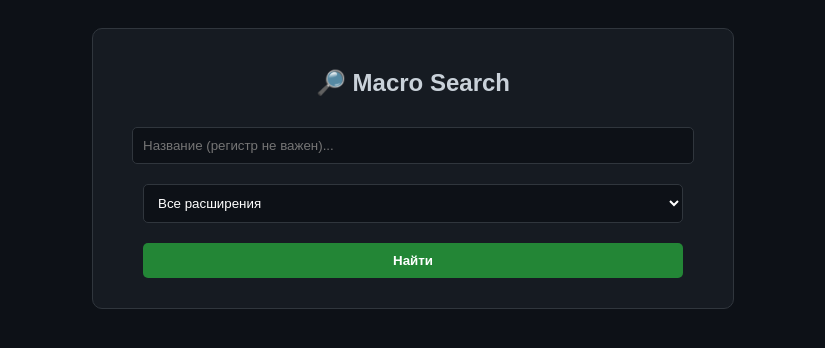
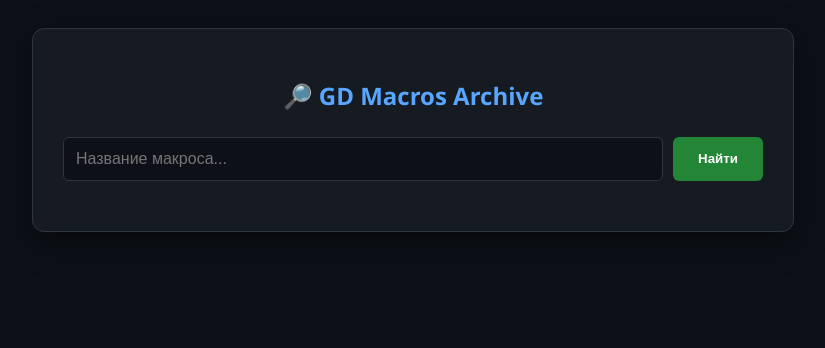
Before and after one commit to Zer0one11/macro.lib, a plain HTML site: page index.html in a window 1280 px wide. Shown: the whole page, without its empty margins (227-1052 px from the left). Drawn offline with Linux system fonts and the light colour scheme.

Commit message:
Update index.html

```diff
--- a/index.html
+++ b/index.html
@@ -5,73 +5,102 @@
     <meta name="viewport" content="width=device-width, initial-scale=1.0">
     <title>GD Macros Search</title>
     <style>
-        body { font-family: sans-serif; background: #0d1117; color: #c9d1d9; padding: 20px; text-align: center; }
-        .container { max-width: 600px; margin: 0 auto; background: #161b22; padding: 20px; border-radius: 10px; border: 1px solid #30363d; }
-        input, select, button { width: 90%; padding: 10px; margin: 10px 0; border-radius: 5px; border: 1px solid #30363d; background: #0d1117; color: white; }
-        button { background: #238636; cursor: pointer; font-weight: bold; border: none; }
+        body { font-family: 'Segoe UI', Tahoma, Geneva, Verdana, sans-serif; background: #0d1117; color: #c9d1d9; padding: 20px; display: flex; justify-content: center; }
+        .container { width: 100%; max-width: 700px; background: #161b22; padding: 30px; border-radius: 12px; border: 1px solid #30363d; box-shadow: 0 10px 30px rgba(0,0,0,0.5); }
+        h2 { color: #58a6ff; text-align: center; margin-bottom: 25px; }
+
+        .search-box { display: flex; gap: 10px; margin-bottom: 20px; }
+        input {
+            flex-grow: 1; padding: 12px; background: #0d1117; border: 1px solid #30363d; color: white; border-radius: 6px; font-size: 16px; outline: none;
+        }
+        input:focus { border-color: #58a6ff; }
+
+        button {
+            padding: 12px 25px; background: #238636; color: white; border: none; border-radius: 6px; font-weight: bold; cursor: pointer; transition: 0.2s;
+        }
         button:hover { background: #2ea043; }
-        .result-item { text-align: left; background: #21262d; padding: 15px; margin-top: 10px; border-radius: 6px; }
-        a { color: #58a6ff; text-decoration: none; margin-right: 15px; }
+
+        #loader { display: none; text-align: center; margin: 20px 0; color: #8b949e; }
+
+        .result-item {
+            background: #21262d; padding: 15px; margin-top: 12px; border-radius: 8px; border: 1px solid #30363d; display: flex; justify-content: space-between; align-items: center;
+        }
+        .info { display: flex; flex-direction: column; gap: 5px; }
+        .name { color: #58a6ff; font-weight: bold; font-size: 17px; }
+
+        /* Тег расширения */
+        .ext-badge {
+            display: inline-block; padding: 2px 8px; background: #30363d; color: #f0f6fc; border-radius: 12px; font-size: 12px; text-transform: uppercase; width: fit-content;
+        }
+
+        .actions { display: flex; gap: 10px; }
+        .btn-link { color: #8b949e; text-decoration: none; font-size: 14px; }
+        .btn-link:hover { color: #58a6ff; }
+        .btn-download { background: #30363d; color: white; padding: 8px 12px; border-radius: 6px; text-decoration: none; font-size: 14px; font-weight: bold; }
+        .btn-download:hover { background: #3fb950; }
     </style>
 </head>
 <body>
 
 <div class="container">
-    <h2>🔎 Macro Search</h2>
-    <input type="text" id="macroName" placeholder="Название (регистр не важен)...">
-    <select id="extension">
-        <option value="">Все расширения</option>
-        <option value="extension:echo">ECHO</option>
-        <option value="extension:gdr">GDR</option>
-        <option value="extension:mhr">MHR</option>
-        <option value="extension:re">RE</option>
-    </select>
-    <button onclick="searchMacros()">Найти</button>
+    <h2>🔎 GD Macros Archive</h2>
 
-    <div id="loader" style="display:none;">Поиск...</div>
+    <div class="search-box">
+        <input type="text" id="macroName" placeholder="Название макроса..." onkeypress="if(event.key==='Enter') searchMacros()">
+        <button onclick="searchMacros()">Найти</button>
+    </div>
+
+    <div id="loader">Ищем в базе данных...</div>
     <div id="results"></div>
 </div>
 
 <script>
     async function searchMacros() {
         const queryText = document.getElementById('macroName').value.trim();
-        const ext = document.getElementById('extension').value;
         const resultsDiv = document.getElementById('results');
         const loader = document.getElementById('loader');
 
-        if (!queryText) return alert("Введите название!");
+        if (!queryText) return;
 
         resultsDiv.innerHTML = '';
         loader.style.display = 'block';
 
         const REPO = 'DRANONG/GDMacrosArchive';
-        const searchQuery = `${queryText} repo:${REPO} path:files/Filtered/ ${ext}`;
+        // Поиск по всему пути files/Filtered/ без фильтрации расширения в запросе
+        const searchQuery = `${queryText} repo:${REPO} path:files/Filtered/`;
 
         try {
-            // Запрос идет к твоей серверной функции в папке /api
             const response = await fetch(`/api/search?q=${encodeURIComponent(searchQuery)}`);
             const data = await response.json();
-
             loader.style.display = 'none';
 
             if (data.items && data.items.length > 0) {
                 data.items.forEach(item => {
+                    const fileName = item.name;
+                    // Достаем расширение из имени файла
+                    const extension = fileName.split('.').pop();
+                    const rawUrl = `https://raw.githubusercontent.com/${REPO}/main/${item.path}`;
+
                     const div = document.createElement('div');
                     div.className = 'result-item';
-                    const rawUrl = `https://raw.githubusercontent.com/${REPO}/main/${item.path}`;
                     div.innerHTML = `
-                        <strong>${item.name}</strong><br>
-                        <a href="${item.html_url}" target="_blank">GitHub</a>
-                        <a href="${rawUrl}" target="_blank" style="color:#3fb950;">Скачать</a>
+                        <div class="info">
+                            <span class="name">${fileName}</span>
+                            <span class="ext-badge">${extension}</span>
+                        </div>
+                        <div class="actions">
+                            <a href="${item.html_url}" target="_blank" class="btn-link">GitHub</a>
+                            <a href="${rawUrl}" target="_blank" class="btn-download">📥 Скачать</a>
+                        </div>
                     `;
                     resultsDiv.appendChild(div);
                 });
             } else {
-                resultsDiv.innerHTML = 'Ничего не найдено';
+                resultsDiv.innerHTML = '<p style="text-align:center; color:#8b949e;">Ничего не найдено</p>';
             }
         } catch (error) {
             loader.style.display = 'none';
-            resultsDiv.innerHTML = '<span style="color:red;">Ошибка сервера. Проверь логи Vercel и токен.</span>';
+            resultsDiv.innerHTML = '<p style="color:#f85149; text-align:center;">Ошибка сервера. Проверь токен в Vercel.</p>';
         }
     }
 </script>
```
